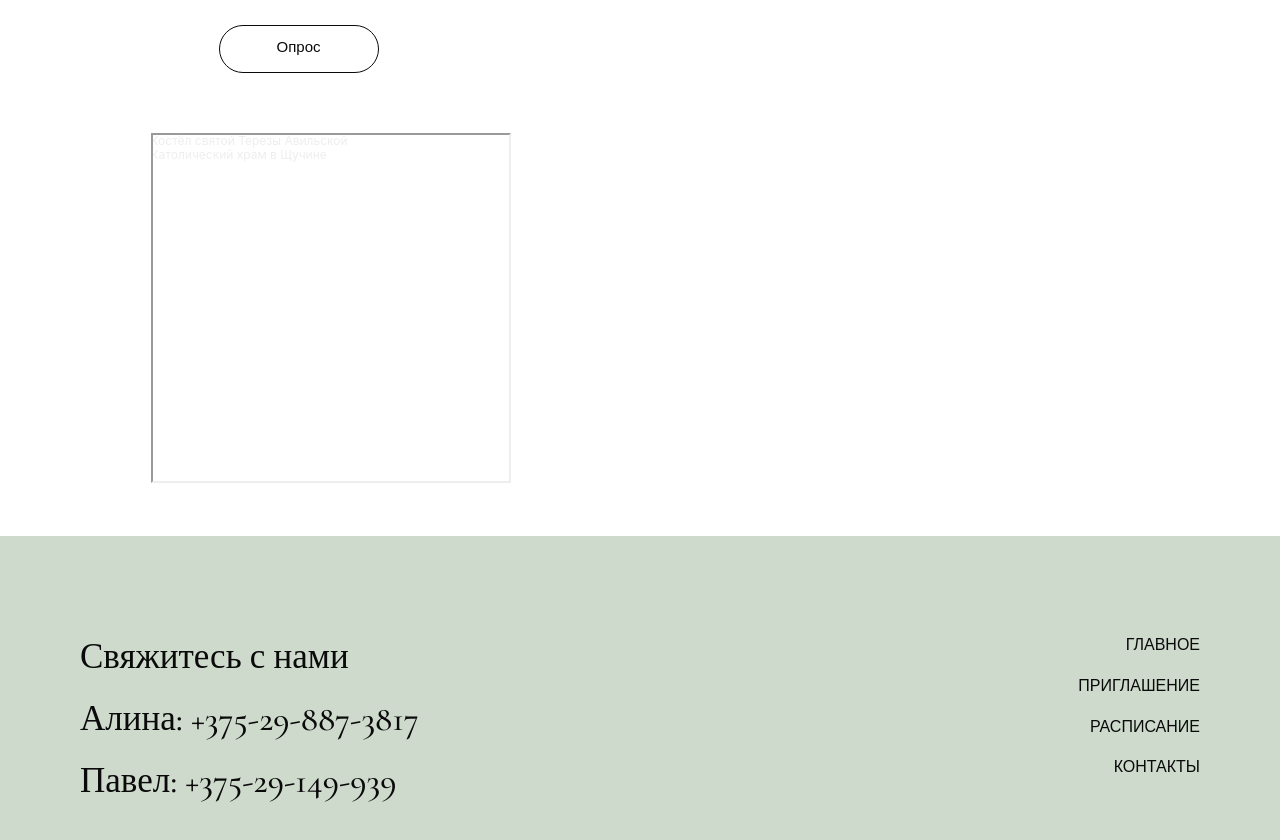
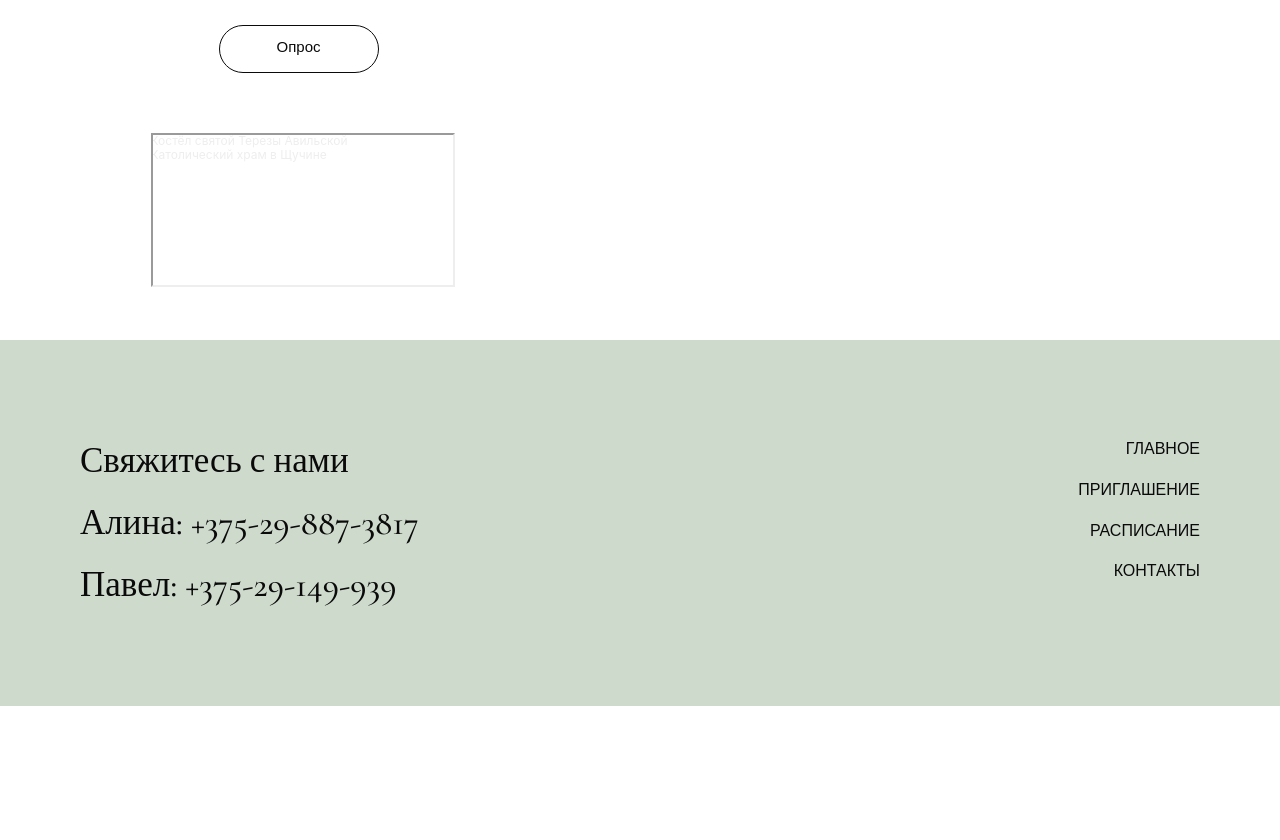
Before and after one commit to DmitriyVoronovich/Wedding-invitation, a Next.js app: page /schedule in a window 1280 px wide. Shown: the part 1820-2660 px from the top of the page. After the commit the page ends 2526 px from the top, so only its background shows below. Built offline with nearby package versions, Linux system fonts and the light colour scheme; a web font is replaced by a local one.

Commit message:
refact: added styles menu

```diff
--- a/app/components/second/content/section-one/section-one.module.scss
+++ b/app/components/second/content/section-one/section-one.module.scss
@@ -30,8 +30,8 @@
 }
 
 .s {
-  width: 100vw;
-  height: 100vw;
+  width: 425px;
+  height: 425px;
 
   @media screen and (max-width: 450px) {
     max-width:100vw;
--- a/app/components/second/schedule_content/schedule-map/index.tsx
+++ b/app/components/second/schedule_content/schedule-map/index.tsx
@@ -25,8 +25,9 @@ export const ScheduleMapComponent = () => {
                         style={{color: '#eee', fontSize: '12px', position: 'absolute', top: '14px'}}>Католический храм в Щучине</a>
                         <iframe
                             src="https://yandex.by/map-widget/v1/?ll=24.741795%2C53.606309&mode=search&oid=220166635454&ol=biz&z=16.72"
-                            width={width < 366 ? '360' : "979"} height={width < 366 ? '350' : "400"} frameBorder="1"
+                            frameBorder="1"
                             allowFullScreen={true}
+                            className={s.map}
                             style={{position: 'relative'}}></iframe>
                     </div>
                 </div>
--- a/app/components/second/schedule_content/schedule-map/schedule-map.module.scss
+++ b/app/components/second/schedule_content/schedule-map/schedule-map.module.scss
@@ -55,3 +55,15 @@
     height: 44px;
   }
 }
+
+.map {
+  max-width: 979px;
+  width: 100%;
+  height: 100%;
+  max-height: 400px;
+
+  @media screen and (max-width: 450px) {
+    width: 100vw;
+    height: 300px;
+  }
+}
```
